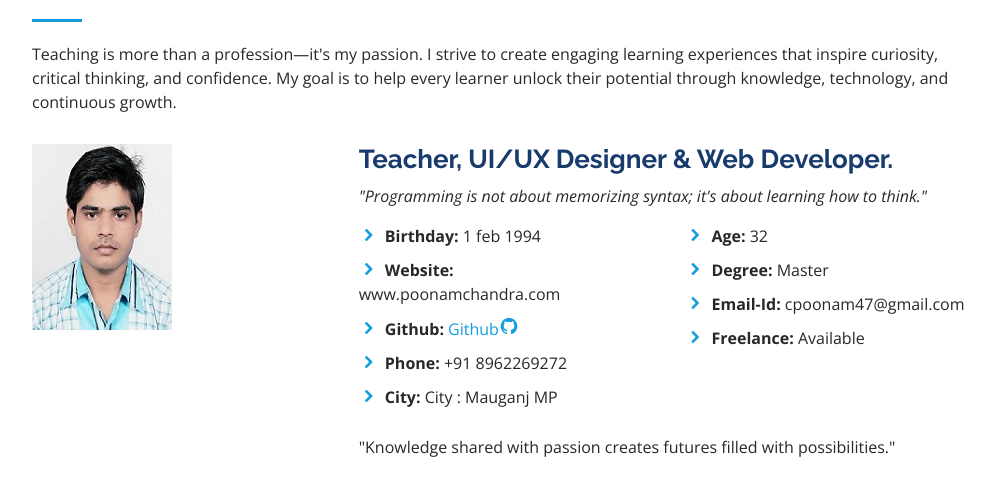
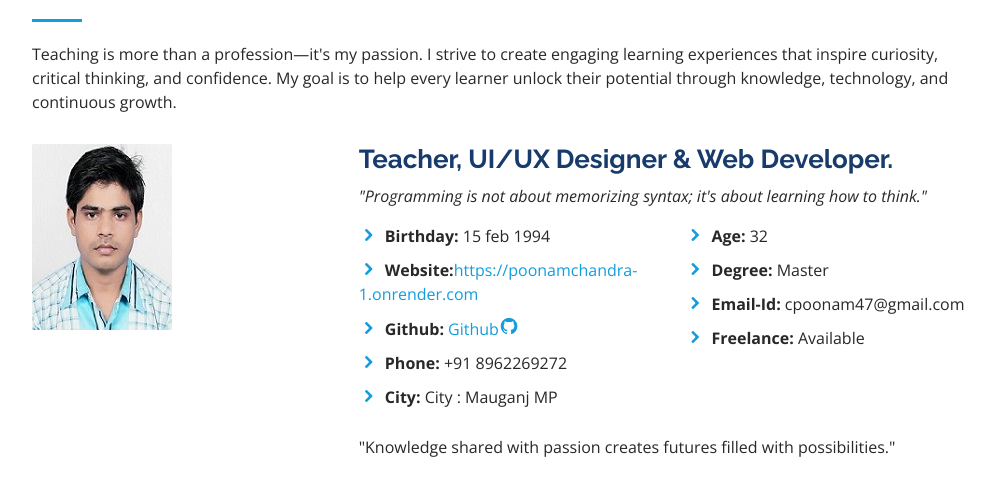
Before and after one commit to cpoonam47/poonamchandra, a Django app: page / in a window 1280 px wide. Shown: the part 920-1423 px from the top of the page, without its empty margins (283-1278 px from the left). Run offline with Django 5.2, Linux system fonts and the light colour scheme; some libraries are stand-ins or nearby versions.

Commit message:
Update index.html

```diff
--- a/myprofile/templates/myprofile/index.html
+++ b/myprofile/templates/myprofile/index.html
@@ -106,8 +106,8 @@
               <div class="row">
                 <div class="col-lg-6">
                   <ul>
-                    <li><i class="icofont-rounded-right"></i> <strong>Birthday:</strong> 1 feb 1994</li>
-                    <li><i class="icofont-rounded-right"></i> <strong>Website:</strong> www.poonamchandra.com</li>
+                    <li><i class="icofont-rounded-right"></i> <strong>Birthday:</strong> 15 feb 1994</li>
+                    <li><i class="icofont-rounded-right"></i> <strong>Website:</strong><a href="https://poonamchandra-1.onrender.com " class="website">https://poonamchandra-1.onrender.com<i class="bx bxl-website"></i></a> </li>
                     <li><i class="icofont-rounded-right"></i> <strong>Github:</strong> <a href="https://github.com/cpoonam47 " class="github">Github<i class="bx bxl-github"></i></a></li>
 
                     <li><i class="icofont-rounded-right"></i> <strong>Phone:</strong> +91 8962269272</li>
```
